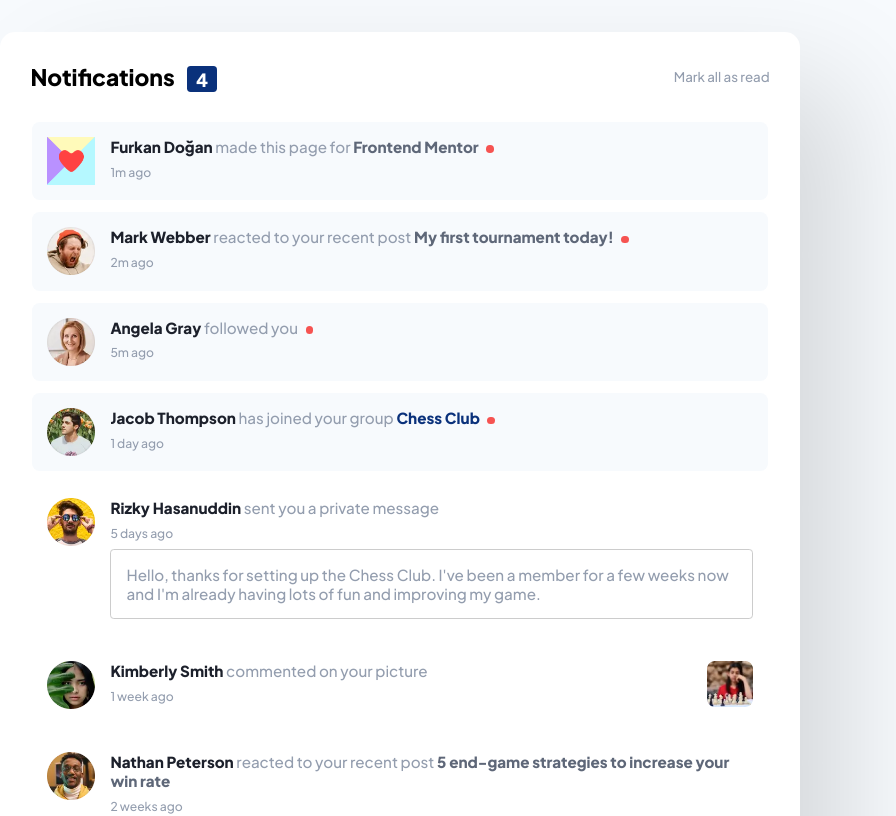
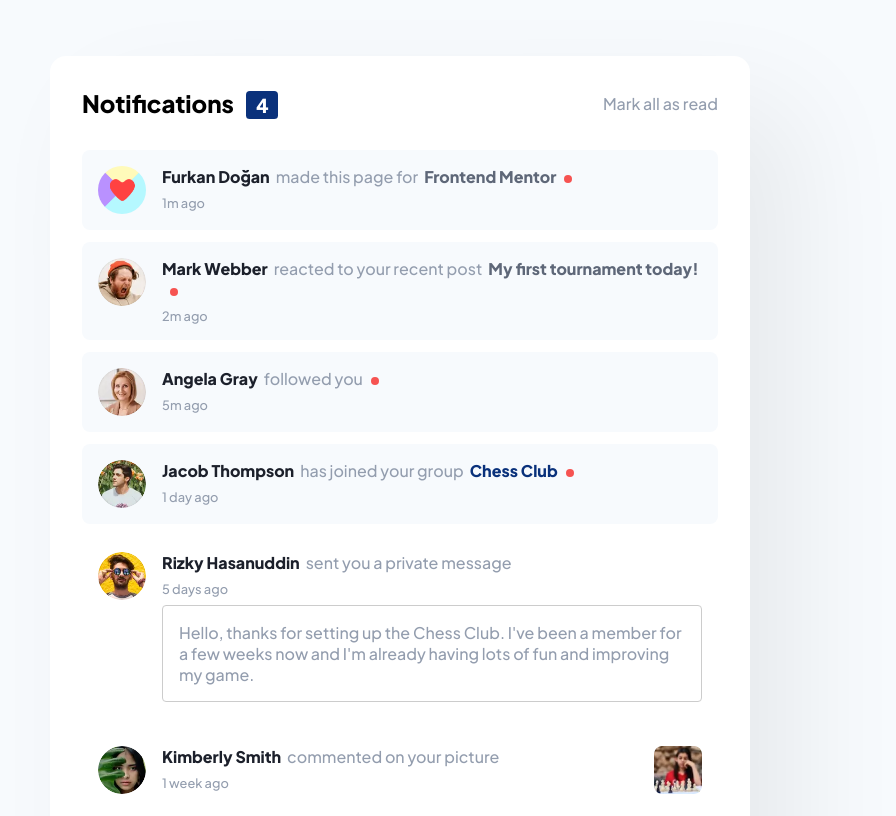
Before and after one commit to doganfurkan/fmentor-notifications, a React (Create React App) app: page / in a window 1280 px wide. Shown: the top 816 px of the page, without its empty margins (240-1136 px from the left). Built offline with nearby package versions, Linux system fonts and the light colour scheme; the HTML template or start-up script is replaced by a standard one.

Commit message:
css changes to try to get closer to the design

```diff
--- a/src/App.css
+++ b/src/App.css
@@ -1,8 +1,8 @@
 section{
-  max-width: 800px;
+  max-width: 700px;
   width: 100%;
   background: #fff;
-  box-shadow: 3rem 3rem 7rem #0002;
+  box-shadow: 3rem 3rem 7rem #0001;
   flex-shrink: 0;
   border-radius:1em;
 }
@@ -32,6 +32,7 @@ section header button{
   background: transparent;
   color:hsl(219, 14%, 63%);
   cursor: pointer;
+  font-size:1em;
 }
 
 section header button:hover{
@@ -93,6 +94,7 @@ section main{
 .profile-img img{
   width:3rem;
   vertical-align: bottom;
+  border-radius: 50%;
 }
 
 .notification.unread .notification-header *:last-child::after{
@@ -115,15 +117,20 @@ section main{
 .accountName, .toWhat{
   text-decoration: none;
   font-weight: 800;
-  cursor:pointer
+  cursor:pointer;
 }
 
 .accountName{
   color:hsl(224, 21%, 14%);
+  padding:0 .2rem 0 0
 }
 
 .accountName:hover{
   color:hsl(219, 85%, 26%);
+}
+
+.toWhat{
+  padding:0 0 0 .2rem;
 }
 
 .toWhat.notGroup:hover{
@@ -164,7 +171,7 @@ section main{
 }
 
 
-@media screen and (max-width:700px) {
+@media screen and (max-width:600px) {
   section{
     height:100%;
     max-height: 100%;
@@ -178,4 +185,8 @@ section main{
   section main{
     padding:0 .75rem 1rem;
   }
+
+  section header button{
+    font-size:.8rem;
+  }
 }
--- a/src/index.css
+++ b/src/index.css
@@ -13,7 +13,6 @@ body {
   background: hsl(210, 60%, 98%);
   width:100%;
   min-height:100%;
-  font-size:.95em;
   font-weight:500;
 }
 
@@ -23,7 +22,7 @@ body {
   align-items: center;
   justify-content: center;
   height:100%;
-  padding:2rem 0;
+  padding:3.5rem 0;
 }
 
 @media screen and (max-width:700px) {
```
